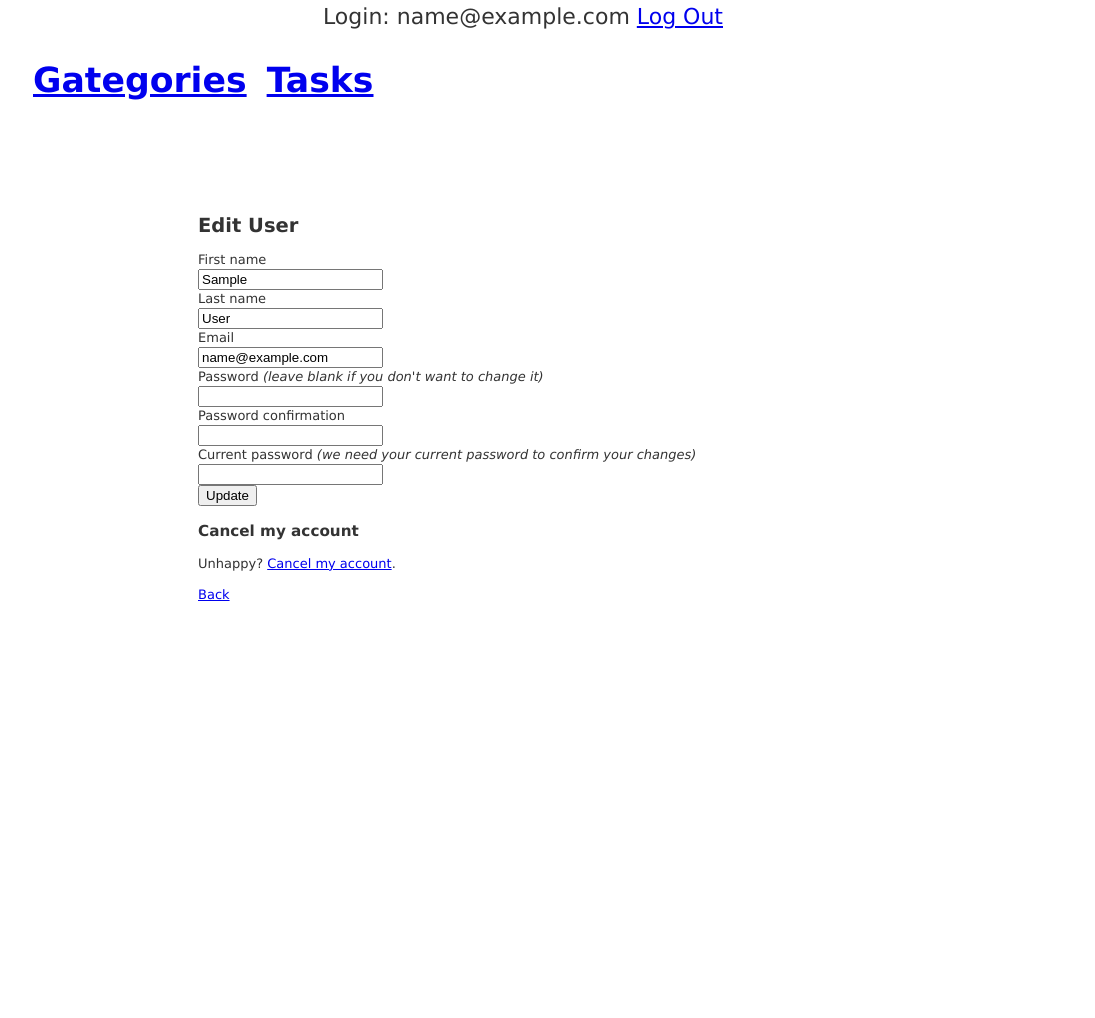
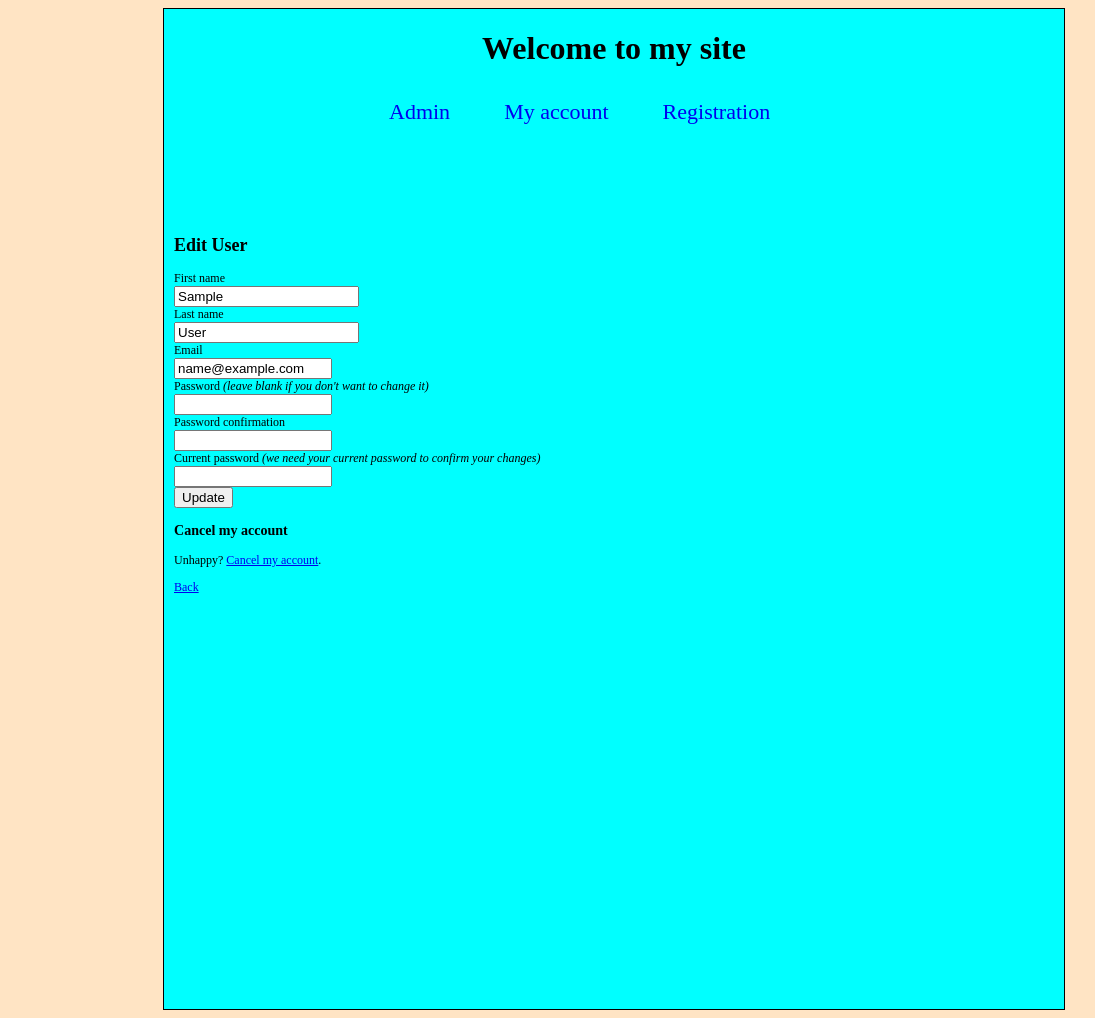
Before and after one commit to MeterSoft/list, a Rails app: page /users/edit in a window 1440 px wide. Shown: the whole page, without its empty margins (345-1440 px from the left). Before the commit the page ends 601 px from the top, so only its background shows below. Run offline with Rails 7, Linux system fonts and the light colour scheme; the visitor is signed in with stand-in values (Sample User, id 1); style sheets or scripts are compiled from the project's sources; parts of the project's set-up code (start-up, migrations or seed data) failed here and were passed over; some libraries are stand-ins or nearby versions.

Commit message:
seting desice

```diff
--- a/app/assets/stylesheets/application.css
+++ b/app/assets/stylesheets/application.css
@@ -12,11 +12,16 @@
  *= require_tree .
  */
 
+body {
+    background-color:#ffe4c4;
+}
+
 .main {
-    width: 700px;
-    height: 100%;
-    margin-left: 25%;
-    position: absolute;
+    margin-left: 500px;
+    width: 900px;
+    height: 1000px;
+    border: 1px solid;
+    background-color:aqua;
 }
 
 .div {
@@ -87,14 +92,29 @@ div.title div {
 .login_statys {
     font-size: 22px;
     text-align:right;
+    padding-right:10px;
+    padding-top: 10px;
 }
 
-.menu {
-    float: left;
-    position:absolute;
+.topmenu ul{
+    list-style:none;
+    padding: 10px 200px;
+
 }
 
-.menu ul {
-    list-style: none;
-    text-align:center;
+.topmenu li{
+    display:inline;
+    padding:20px;
 }
+
+.topmenu li a {
+    position:relative;
+    font-size: 22px;
+    padding: 5px 5px;
+    text-decoration:none;
+}
+
+.categories {
+    margin-left:300px;
+    margin-top: 100px;
+}
--- /dev/null
+++ b/app/assets/stylesheets/start_page.css
@@ -0,0 +1,44 @@
+body {
+    background-color:#ffe4c4;
+}
+
+.main {
+    margin-left: 500px;
+    width: 900px;
+    height: 1000px;
+    border: 1px solid;
+    background-color:aqua;
+}
+
+.login {
+    margin-top:100px;
+    margin-left:10px;
+    font-size:12px;
+}
+
+#textmenu {
+    text-align:center;
+    margin-top:10px;
+
+}
+
+.topmenu ul{
+    list-style:none;
+    padding: 10px 200px;
+}
+
+.topmenu li{
+    display:inline;
+    padding:20px;
+}
+
+.topmenu li a {
+    position:relative;
+    font-size: 22px;
+    padding: 5px 5px;
+    text-decoration:none;
+}
+
+.login input[type=password], .login input[type=email] {
+    width: 150px;
+}
--- a/app/controllers/application_controller.rb
+++ b/app/controllers/application_controller.rb
@@ -1,9 +1,25 @@
 class ApplicationController < ActionController::Base
   protect_from_forgery
+  #before_filter :determine_layout
+  #layout :determine_layout
   before_filter :authenticate_user!
+
+  layout :layout_by_resource
 
   def after_sign_out_path_for(resource_or_scope)
     new_user_session_path
   end
 
+  def after_sign_in_path_for(resource_or_scope)
+    categories_path
+  end
+
+  def layout_by_resource
+    if devise_controller?
+      "start_page"
+    else
+      "application"
+    end
+  end
+
 end
--- a/app/views/layouts/application.html.erb
+++ b/app/views/layouts/application.html.erb
@@ -15,15 +15,15 @@
         Login: <%= current_user.email %>
         <%= link_to 'Log Out',  destroy_user_session_path, :method => :delete %>
       </div>
-      <div>
-        <ul id="topmenu">
+      <div class="topmenu">
+        <ul>
           <li><a href="/categories/">Gategories</a></li>
           <li><a href="/tasks/">Tasks</a></li>
         </ul>
       </div>
   <% end %>
 
-  <div class='login'>
+  <div class="categories">
     <%= yield %>
   </div>
 
--- /dev/null
+++ b/app/views/layouts/start_page.html.erb
@@ -0,0 +1,38 @@
+<!DOCTYPE html>
+<html>
+<head>
+  <title>Hello! This is start page</title>
+  <%= stylesheet_link_tag "start_page", :media => "all" %>
+  <%= javascript_include_tag "start_page" %>
+  <%= csrf_meta_tags %>
+
+</head>
+<body>
+<div class="main">
+  <div id="textmenu">
+    <h1>Welcome to my site</h1>
+  </div>
+  <div class="topmenu">
+    <ul>
+      <li>
+        <%= link_to "Admin" %>
+      </li>
+      <li>
+        <%= link_to "My account" %>
+      </li>
+      <li>
+        <%= link_to "Registration" %>
+      </li>
+    </ul>
+
+
+  </div>
+
+  <div class="login">
+    <%= yield %>
+  </div>
+
+</div>
+
+</body>
+</html>
```
